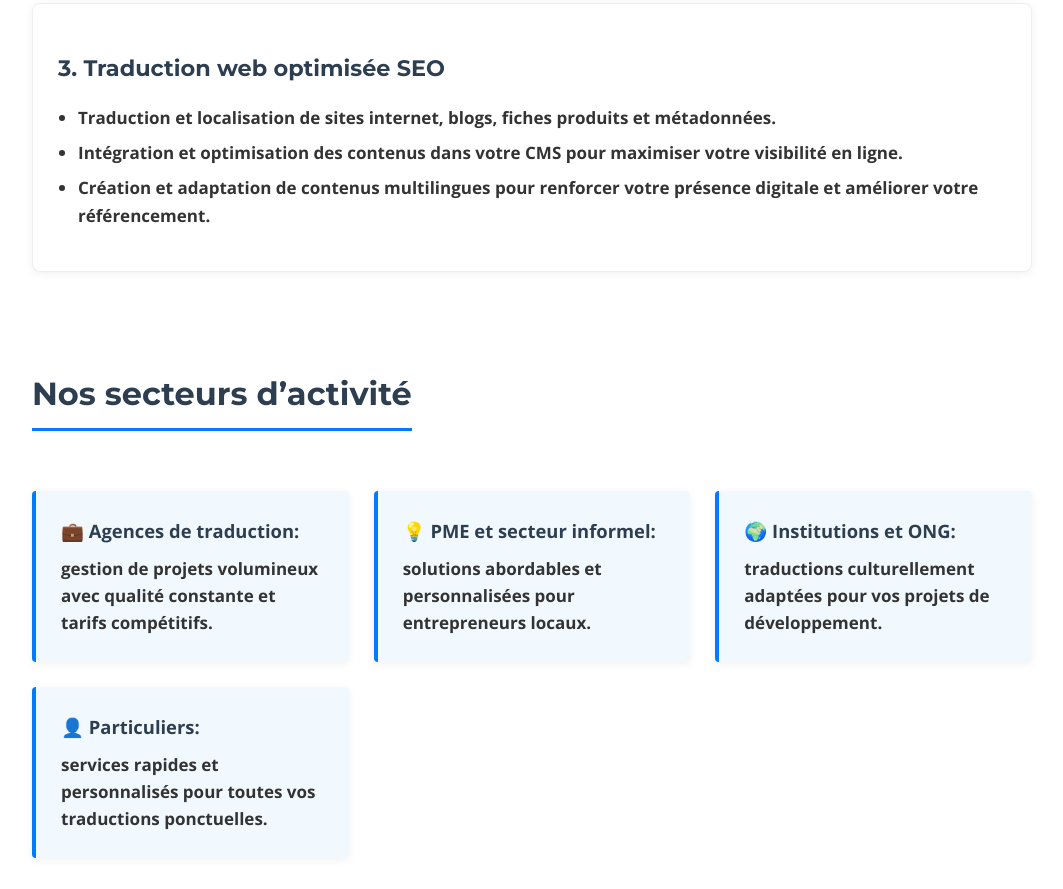
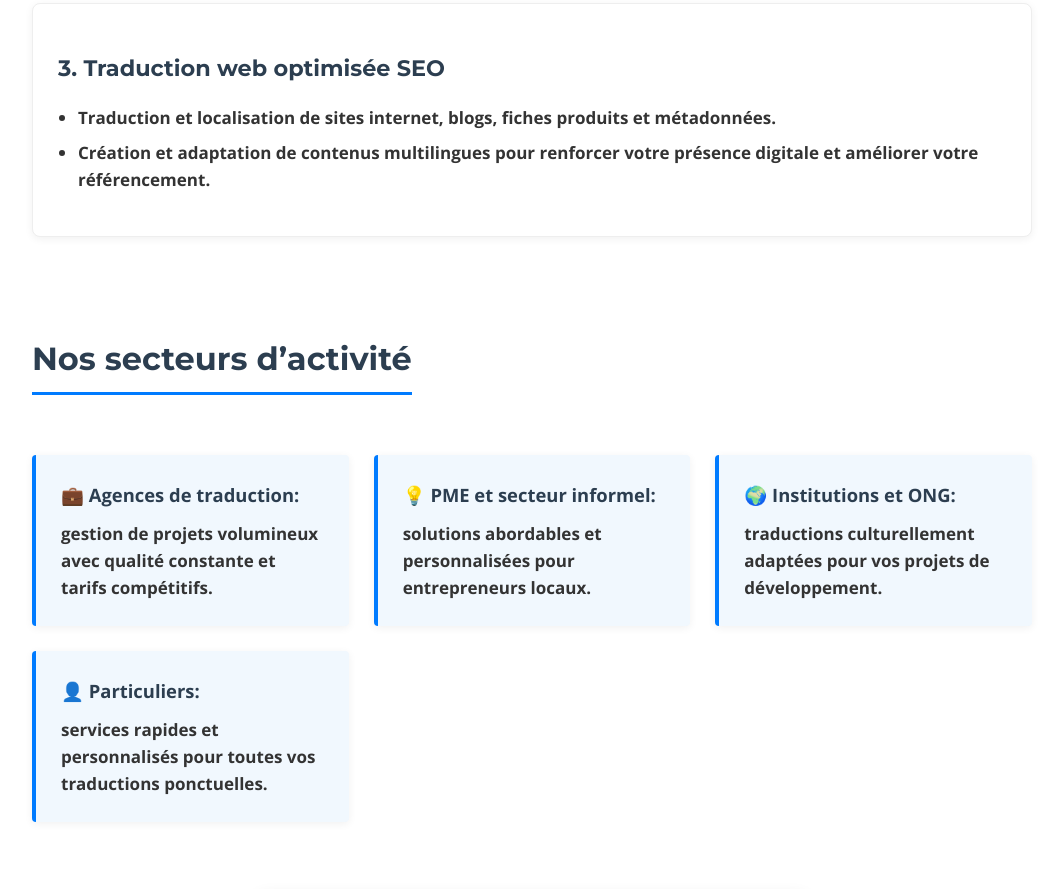
Before and after one commit to rolandbagh/rbtraduction, a plain HTML site: page index.html in a window 1280 px wide. Shown: the part 2418-3307 px from the top of the page, without its empty margins (108-1171 px from the left). Drawn offline with nearby package versions, Linux system fonts and the light colour scheme; grey boxes are pictures that could not be loaded.

Commit message:
Update index.html

```diff
--- a/index.html
+++ b/index.html
@@ -403,7 +403,6 @@
                 <h3>3. Traduction web optimisée SEO</h3>
                 <ul>
                     <li><strong>Traduction et localisation de sites internet, blogs, fiches produits et métadonnées.</li>
-                    <li><strong>Intégration et optimisation des contenus dans votre CMS pour maximiser votre visibilité en ligne.</li>
                     <li><strong>Création et adaptation de contenus multilingues pour renforcer votre présence digitale et améliorer votre référencement.</li>
                 </ul>
             </div>
```
